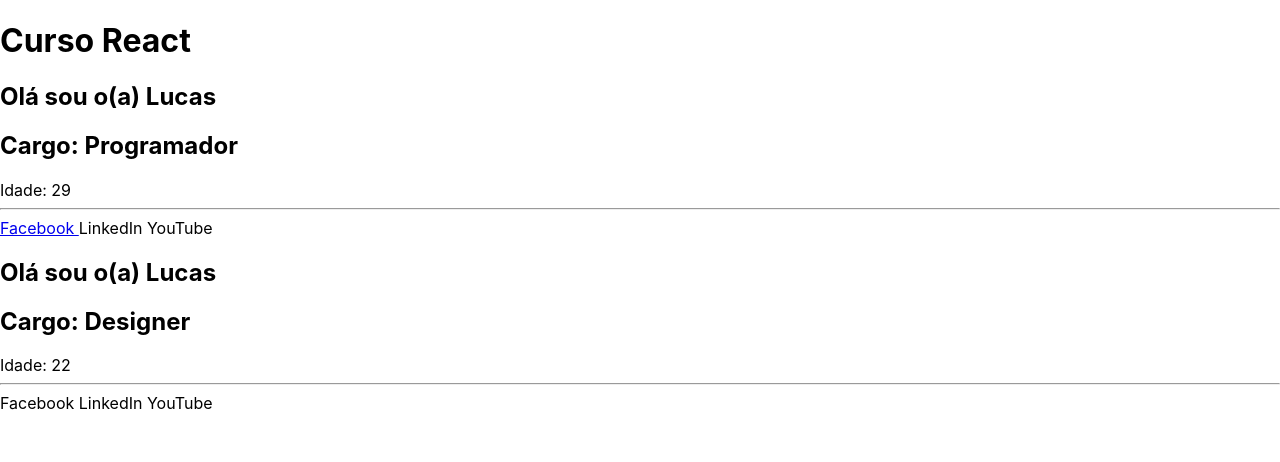
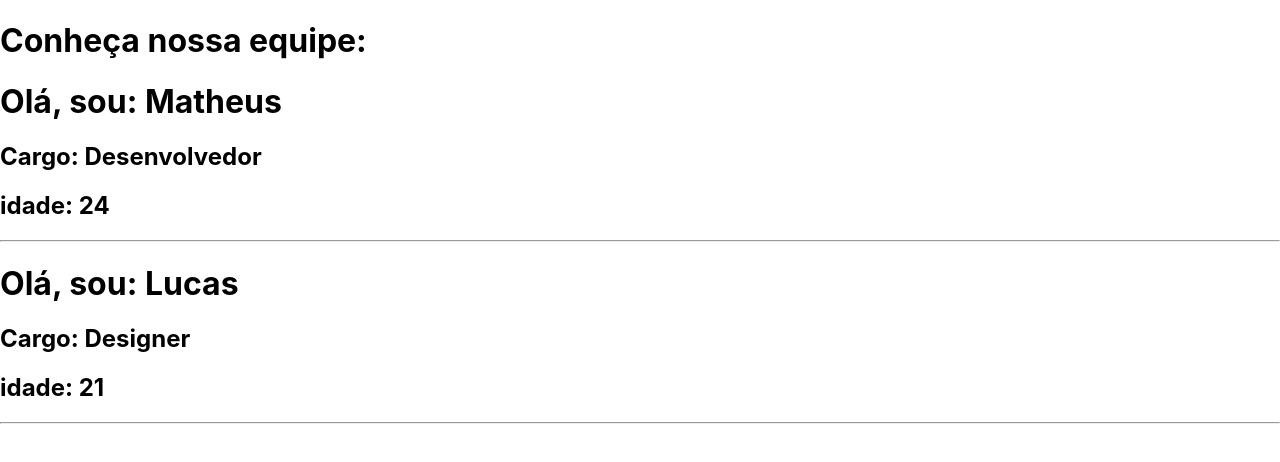
Before and after one commit to DFMaia/primeiro-projeto-react, a React (Create React App) app: page / in a window 1280 px wide. Shown: the top 462 px of the page. Built offline with nearby package versions, Linux system fonts and the light colour scheme.

Commit message:
Commit 7: Código exemplo de classes com react mais código exemplo no README

```diff
--- a/src/App.js
+++ b/src/App.js
@@ -1,43 +1,35 @@
-import React from 'react';
+import React, {Component} from 'react';
 
-const Equipe = (props) => {
+class Equipe extends Component {
+    render(){
         return (
             <div>
-            <Sobre nome={props.nome} cargo={props.cargo}
-            idade={props.idade}/>
-            <Social facebook={props.facebook}/>
-        </div>
-    );
-}
-
-const Sobre = (props) => {
-    return (
-        <div>
-            <h2>Olá sou o(a) {props.nome}</h2>
-            <h2>Cargo: {props.cargo}</h2>
-            <he>Idade: {props.idade}</he>
+                <Sobre nome={this.props.nome} cargo={this.props.cargo}
+                 idade={this.props.idade} />
                 <hr/>
             </div>
         );
     }
+}
 
-const Social = (props) => {
-    return (
+class Sobre extends Component{
+    render(){
+        return(
             <div>
-            <a href={props.facebook}> Facebook </a>
-            <a>LinkedIn </a>
-            <a>YouTube </a>
+                <h1>Olá, sou: {this.props.nome}</h1>
+                <h2>Cargo: {this.props.cargo}</h2>
+                <h2>idade: {this.props.idade}</h2>
             </div>
         );
+    }
 }
 
 function App(){
     return (
         <div>
-            <h1>Curso React</h1>
-            <Equipe nome="Lucas" cargo="Programador" idade="29"
-            facebook="https://google.com"/>
-            <Equipe nome="Lucas" cargo="Designer" idade="22"/>
+            <h1>Conheça nossa equipe:</h1>
+            <Equipe nome="Matheus" cargo="Desenvolvedor" idade="24"/>
+            <Equipe nome="Lucas" cargo="Designer" idade="21"/>
         </div>
     );
 }
```
Also changed, not shown: src/README.md. Lines whose indentation alone changed are shown as unchanged.
